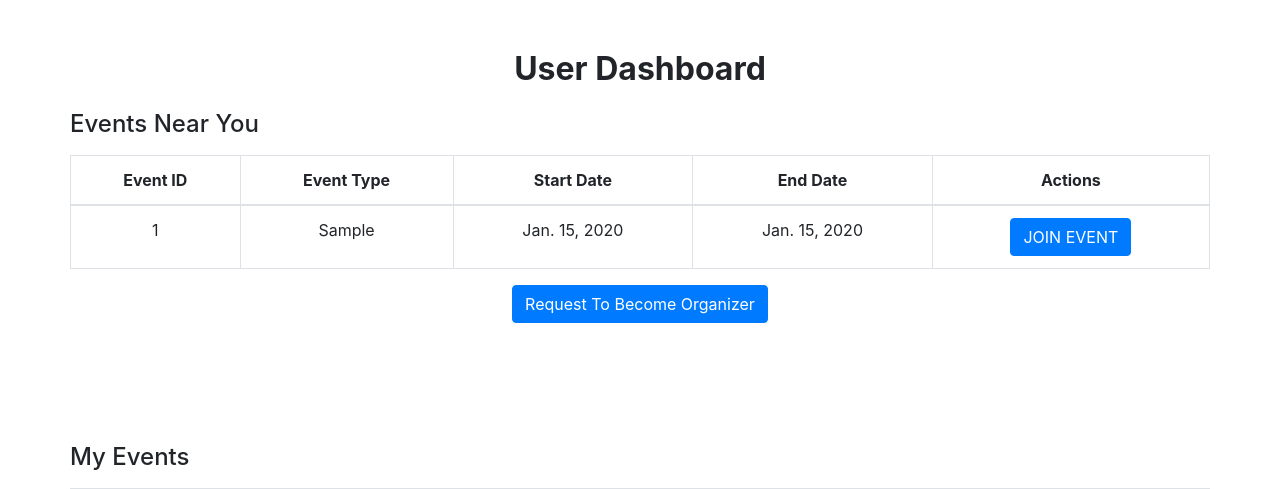
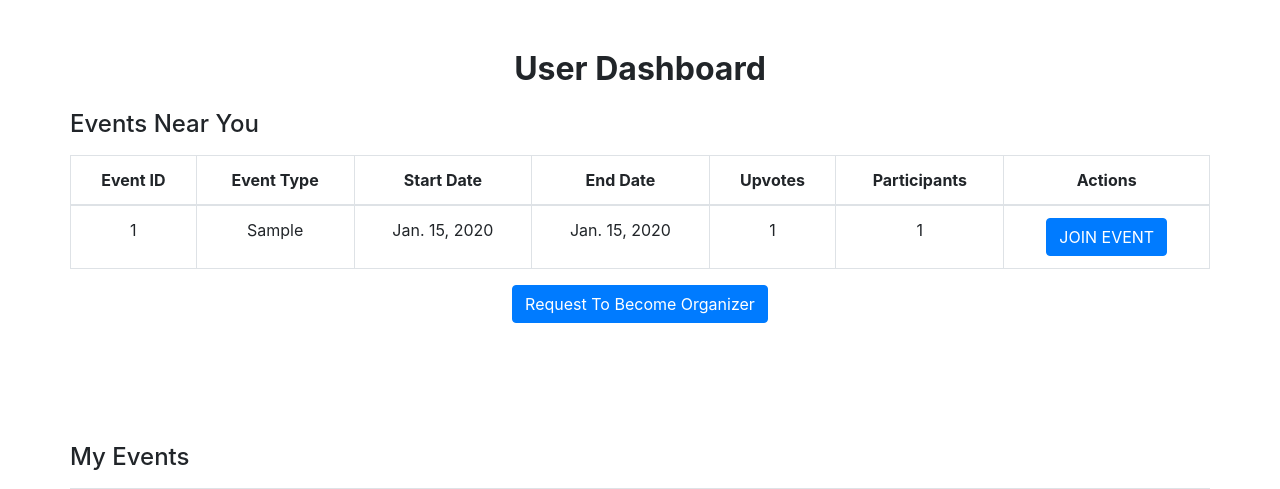
Before and after one commit to jsphdon/G7-MetroEvents, a Django app: template account/templates/useraccount.html in a window 1280 px wide. Shown: the part 56-545 px from the top of the page. Run offline with Django 3.2, Linux system fonts and the light colour scheme; the template is opened without the code that fills it: values that come from a table or form of the project are taken from there, others are empty; tables that the repository leaves empty hold one stand-in row (values such as "Sample post"); some libraries are stand-ins or nearby versions.

Commit message:
deployment #9

```diff
--- a/account/templates/useraccount.html
+++ b/account/templates/useraccount.html
@@ -134,6 +134,8 @@
                 <th id="event-col2" style="text-align: center">Event Type</th>
                 <th id="event-col3" style="text-align: center">Start Date</th>
                 <th id="event-col4" style="text-align: center">End Date</th>
+                <th id="event-col4" style="text-align: center">Upvotes</th>
+                <th id="event-col4" style="text-align: center">Participants</th>
                 <th id="event-col5" style="text-align: center">Actions</th>
               </tr>
             </thead>
@@ -144,6 +146,8 @@
                 <td style="text-align: center">{{event.event_type}}</td>
                 <td style="text-align: center">{{event.start_date}}</td>
                 <td style="text-align: center">{{event.end_date}}</td>
+                <td style="text-align: center">{{event.upvotes}}</td>
+                <td style="text-align: center">{{event.participants.count}}</td>
                 <td style="text-align: center">
 
                   <button name="joinbtn" type="submit" class="btn btn-primary" data-toggle="modal"
```
